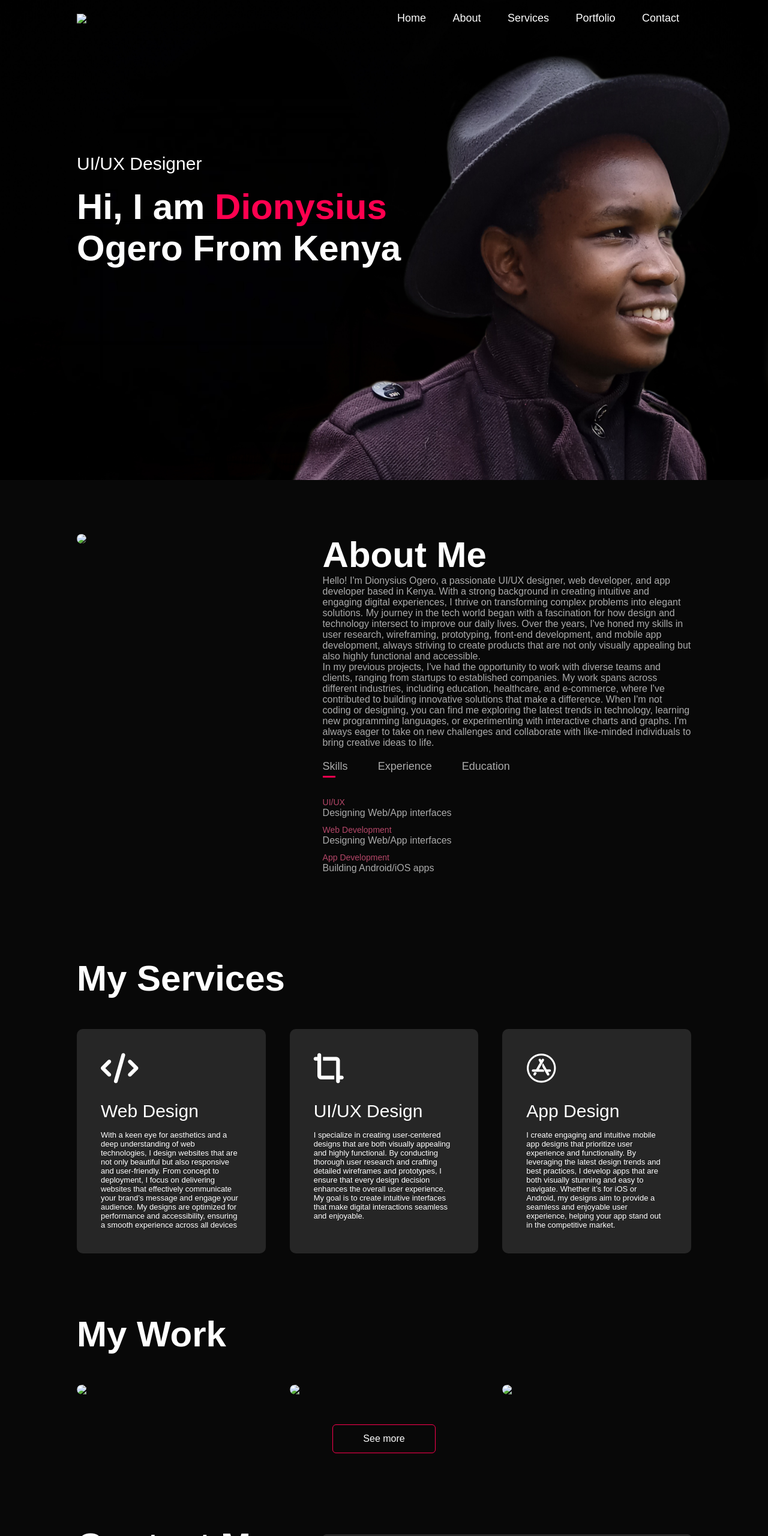
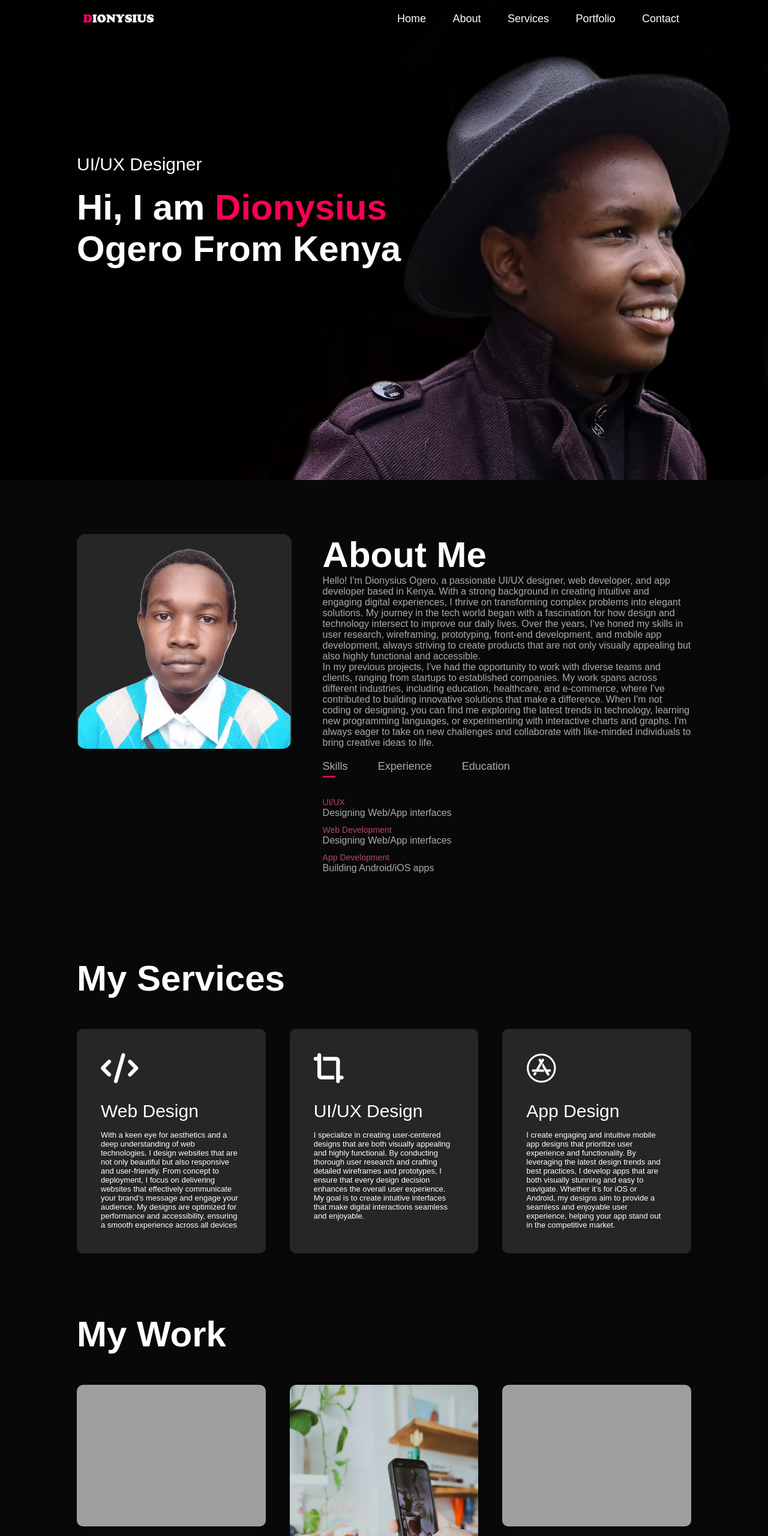
Before and after one commit to DeveloperDionz/DionysiusOgero, a plain HTML site: page index.html in a window 1280 px wide. Shown: the top 2560 px of the page at 60% size. Drawn offline with Linux system fonts and the light colour scheme; the site is published under a folder, as on GitHub Pages, so addresses that start at the root find nothing.

Commit message:
updated html

```diff
--- a/index.html
+++ b/index.html
@@ -11,7 +11,7 @@
     <div id="header">
         <div class="container">
             <nav>
-                <img src="/images/LOGO.png" class="logo">
+                <img src="./images/LOGO.png" class="logo">
                 <ul id="sidemenu">
                     <li><a href="#header">Home</a></li>
                     <li><a href="#about">About</a></li>
@@ -34,7 +34,7 @@
         <div class="container">
             <div class="row">
                 <div class="about-col-1">
-                    <img src="/images/PASSPORT1.png">
+                    <img src="./images/PASSPORT1.png">
                 </div>
                 <div class="about-col-2">
                     <h1 class="sub-title">About Me</h1>
@@ -133,7 +133,7 @@
         <h1 class="sub-title">My Work</h1>
         <div class="work-list">
             <div class="work">
-                <img src="/images/picA.jpg">
+                <img src="./images/picA.jpg">
                 <div class="layer">
                     <h3>Social Media App</h3>
                     <p>The app connects you to the talented people around the world.
@@ -142,7 +142,7 @@
                 </div>
             </div>
             <div class="work">
-                <img src="/images/picB.jpg">
+                <img src="./images/picB.jpg">
                 <div class="layer">
                     <h3>Music App</h3>
                     <p>The app connects you to the wonderful musicians around the world.
@@ -151,7 +151,7 @@
                 </div>
             </div>
             <div class="work">
-                <img src="/images/picC.jpg">
+                <img src="./images/picC.jpg">
                 <div class="layer">
                     <h3>Online shopping App</h3>
                     <p>Shop the world at your fingertips. Download our online shopping app from the Play Store today</p>
@@ -176,7 +176,7 @@
                     <a href="https://www.instagram.com/iam_dionz?igsh=bzI4YWh5OGU2MWc2"><i class="fab fa-instagram"></i></a>
                     <a href="https://www.linkedin.com/in/dionysius-ogero-36135429a"><i class="fab fa-linkedin"></i></a>
                 </div>
-                <a href="/images/myCV.docx" download class="btn btn2">Download CV</a>
+                <a href="./images/myCV.docx" download class="btn btn2">Download CV</a>
             </div>
             <div class="contact-right">
                 <form name="submit-to-google-sheet">
```
